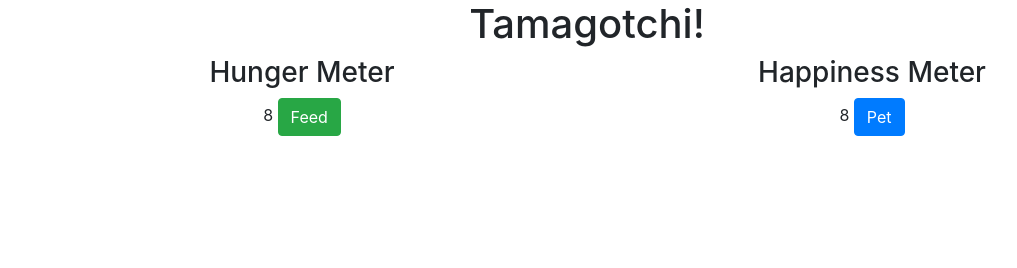
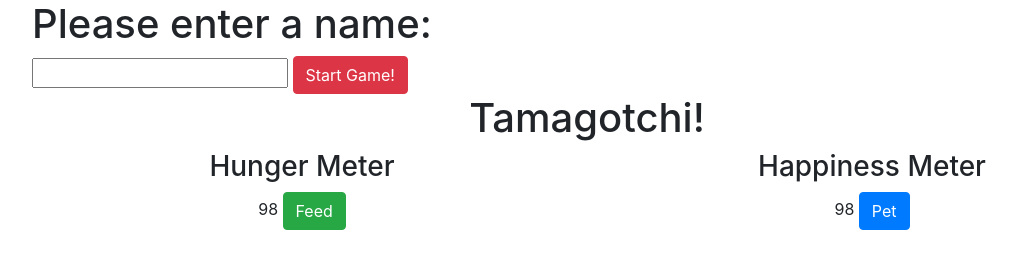
Before and after one commit to zakkreyshort/tamagotchi, a website built with webpack: page src/index.html in a window 1280 px wide. Shown: the whole page, without its empty margins (53-1070 px from the left). Built offline with nearby package versions, Linux system fonts and the light colour scheme.

Commit message:
create name bar and it resets hunger and happy

```diff
--- a/src/index.html
+++ b/src/index.html
@@ -6,6 +6,13 @@
 </head>
 
 <body>
+  <div class="container" id="splash">
+    <h1>Please enter a name:</h1>
+    <input type="text">
+    <button type="button" id="startGame" class="btn btn-danger">Start Game!</button>
+  </div>
+
+
   <div class="container">
     <div class="header">
       <h1>Tamagotchi!</h1>
--- a/src/main.js
+++ b/src/main.js
@@ -6,6 +6,12 @@
 
 $(document).ready(function(){
   let goober = new Tamagotchi("goober");
+
+  $("#startGame").click(function(event){
+    event.preventDefault();
+    goober.feed();
+    goober.pet();
+  });
 
 
   $("#hungrymeter").html(goober.hunger);
--- a/src/tamagotchi.js
+++ b/src/tamagotchi.js
@@ -1,8 +1,8 @@
 export class Tamagotchi {
   constructor(name){
     this.name = name;
-    this.hunger = 10;
-    this.happy = 10;
+    this.hunger = 100;
+    this.happy = 100;
   }
 
   setHunger() {
```
